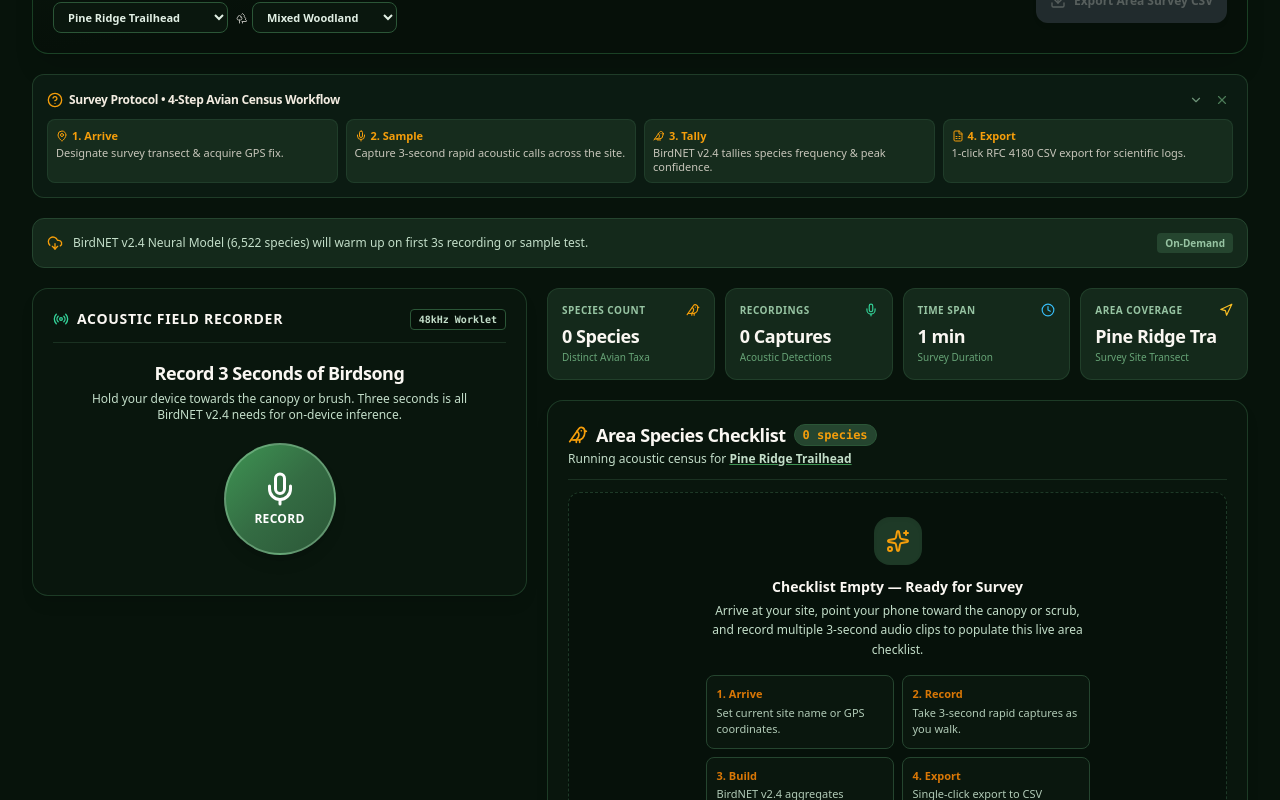
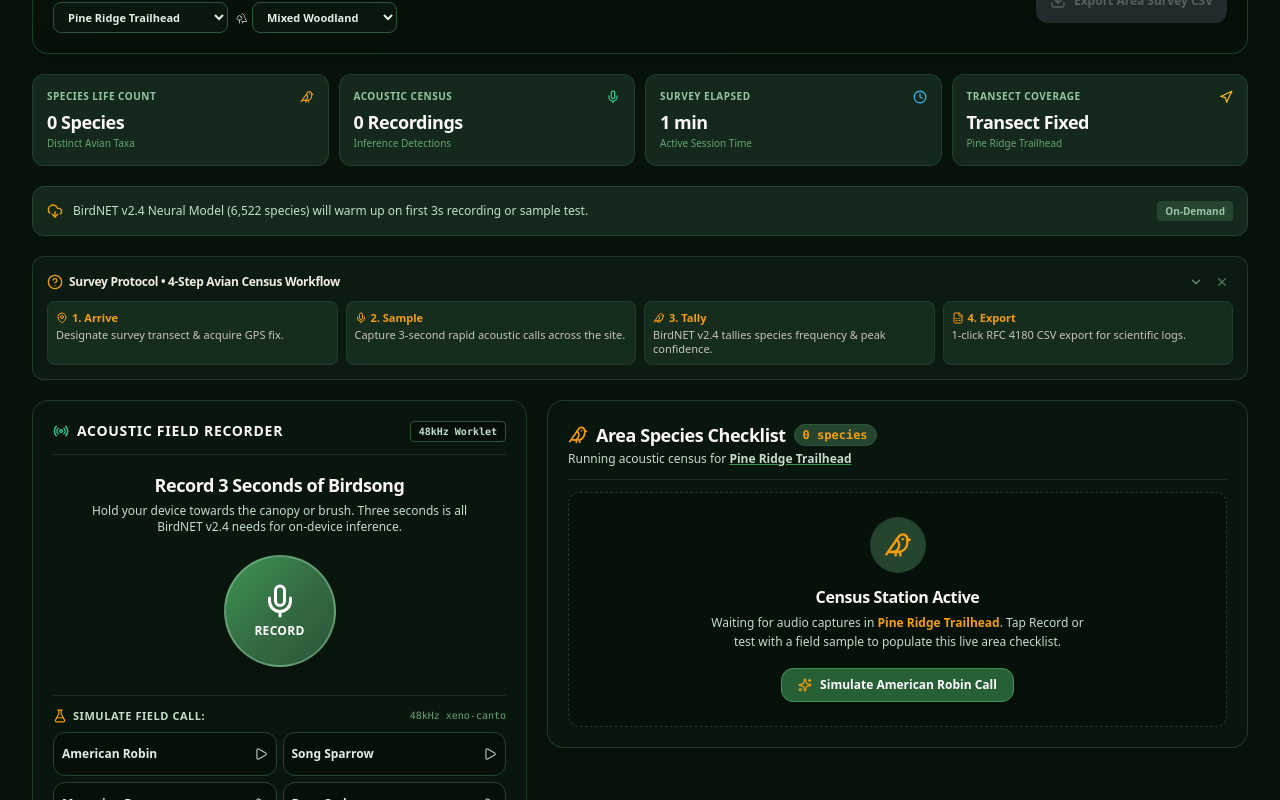
Before and after one commit to Sourabh-Kumar04/TrailWhistle, a React (Vite) app: page / in a window 1280 px wide. Shown: the part 260-1060 px from the top of the page. Built offline with nearby package versions, Linux system fonts and the light colour scheme.

Commit message:
feat(cycle-2): streamline first 30s survey hierarchy, embed quick field test pills, and elevate census metrics

```diff
--- a/src/App.tsx
+++ b/src/App.tsx
@@ -13,7 +13,7 @@
 import { RecordingTimeline } from './components/RecordingTimeline';
 import { PredictionResult, JournalEntry, SurveySession, SurveyRecordingEvent } from './types/journal';
 import { ModelProgressInfo } from './types/model';
-import { SampleAudioItem } from './data/sampleAudio';
+import { SampleAudioItem, SAMPLE_AUDIO_LIST } from './data/sampleAudio';
 import { loadAudioFromUrl } from './services/audio';
 import { classifyBirdAudio, resetClassifierCache } from './services/classifier';
 import {
@@ -271,24 +271,36 @@
               isSunlightMode={isSunlightMode}
             />
 
-            {/* Compact 4-Step Survey Workflow Onboarding Hint */}
-            <SurveyOnboardingHint isSunlightMode={isSunlightMode} />
+            {/* Prominent Survey Stats Bar (Full-Width Overview) */}
+            <SurveyStatsBar
+              speciesCount={surveyChecklist.length}
+              totalRecordings={currentSurveyRecordingsCount}
+              startTime={activeSurvey.startTime}
+              location={activeSurvey.location}
+              locationName={activeSurvey.locationName}
+              isSunlightMode={isSunlightMode}
+            />
 
-            {/* Model Download & Cache Banner */}
+            {/* Model Download Banner (Only expands during download/ready/error) */}
             <ModelDownloadBanner
               progressInfo={modelProgress}
               onRetry={handleRetryModel}
               isSunlightMode={isSunlightMode}
             />
 
+            {/* Compact 4-Step Survey Workflow Guide */}
+            <SurveyOnboardingHint isSunlightMode={isSunlightMode} />
+
             {/* Two-Column Side-by-Side Survey Layout on Desktop/Tablet */}
             <div className="grid grid-cols-1 lg:grid-cols-12 gap-5 items-start">
-              {/* Left Column: Acoustic Field Recorder & Latest Inference */}
+              {/* Left Column: Acoustic Field Recorder (with Quick Test Pills) & Latest Inference */}
               <div className="lg:col-span-5 space-y-4">
                 <AudioRecorder
                   onAudioCaptured={handleAudioCaptured}
                   isProcessing={isProcessing}
                   isSunlightMode={isSunlightMode}
+                  onSelectSample={handleSelectSample}
+                  selectedSample={selectedSample}
                 />
 
                 {predictions && (
@@ -301,21 +313,13 @@
                 )}
               </div>
 
-              {/* Right Column: Survey Stats, Live Species Checklist & Timeline */}
+              {/* Right Column: Live Species Checklist & Timeline */}
               <div className="lg:col-span-7 space-y-4">
-                <SurveyStatsBar
-                  speciesCount={surveyChecklist.length}
-                  totalRecordings={currentSurveyRecordingsCount}
-                  startTime={activeSurvey.startTime}
-                  location={activeSurvey.location}
-                  locationName={activeSurvey.locationName}
-                  isSunlightMode={isSunlightMode}
-                />
-
                 <AreaSpeciesChecklist
                   checklist={surveyChecklist}
                   locationName={activeSurvey.locationName}
                   isSunlightMode={isSunlightMode}
+                  onRunSampleDemo={() => handleSelectSample(SAMPLE_AUDIO_LIST[0])}
                 />
 
                 <RecordingTimeline
--- a/src/components/AreaSpeciesChecklist.tsx
+++ b/src/components/AreaSpeciesChecklist.tsx
@@ -6,12 +6,14 @@
   checklist: SurveyChecklistItem[];
   locationName: string;
   isSunlightMode: boolean;
+  onRunSampleDemo?: () => void;
 }
 
 export const AreaSpeciesChecklist: React.FC<AreaSpeciesChecklistProps> = ({
   checklist,
   locationName,
   isSunlightMode,
+  onRunSampleDemo,
 }) => {
   const [searchQuery, setSearchQuery] = useState('');
 
@@ -67,59 +69,38 @@
 
       {/* Checklist Content */}
       {checklist.length === 0 ? (
-        <div className={`flex-1 flex flex-col items-center justify-center p-6 text-center rounded-xl border border-dashed ${
+        <div className={`flex-1 flex flex-col items-center justify-center p-6 text-center rounded-xl border border-dashed my-auto ${
           isSunlightMode ? 'bg-neutral-50 border-2 border-black' : 'bg-canopy-950/60 border-forest-800/80'
         }`}>
-          <div className={`w-12 h-12 rounded-2xl flex items-center justify-center mb-3 shadow-inner ${
-            isSunlightMode ? 'bg-black text-white' : 'bg-forest-800/80 text-feather-yellow'
-          }`}>
-            <Sparkles className="w-6 h-6" />
+          <div className="relative mb-3 flex items-center justify-center">
+            <div className={`w-14 h-14 rounded-full flex items-center justify-center shadow-inner ${
+              isSunlightMode ? 'bg-black text-white' : 'bg-forest-800 text-feather-yellow'
+            }`}>
+              <Bird className="w-7 h-7" />
+            </div>
+            <div className="absolute inset-0 rounded-full border border-feather-accent/40 animate-ping opacity-40 pointer-events-none" />
           </div>
-          <h3 className="font-bold text-sm mb-1">Checklist Empty — Ready for Survey</h3>
+          <h3 className="font-black text-base mb-1 tracking-tight">Census Station Active</h3>
           <p className={`text-xs max-w-sm mb-4 leading-relaxed ${
             isSunlightMode ? 'text-black font-medium' : 'text-forest-200'
           }`}>
-            Arrive at your site, point your phone toward the canopy or scrub, and record multiple 3-second audio clips to populate this live area checklist.
+            Waiting for audio captures in <strong className="text-feather-yellow">{locationName}</strong>. Tap Record or test with a field sample to populate this live area checklist.
           </p>
 
-          {/* 4-Step Field Workflow Infographic */}
-          <div className="grid grid-cols-2 gap-2 text-left w-full max-w-sm">
-            <div className={`p-2.5 rounded-lg border text-[11px] ${
-              isSunlightMode ? 'bg-white border-2 border-black text-black' : 'bg-canopy-900 border-forest-800 text-forest-200'
-            }`}>
-              <div className="font-bold text-feather-accent mb-0.5 flex items-center gap-1">
-                <span>1. Arrive</span>
-              </div>
-              <div className="opacity-90">Set current site name or GPS coordinates.</div>
-            </div>
-
-            <div className={`p-2.5 rounded-lg border text-[11px] ${
-              isSunlightMode ? 'bg-white border-2 border-black text-black' : 'bg-canopy-900 border-forest-800 text-forest-200'
-            }`}>
-              <div className="font-bold text-feather-accent mb-0.5 flex items-center gap-1">
-                <span>2. Record</span>
-              </div>
-              <div className="opacity-90">Take 3-second rapid captures as you walk.</div>
-            </div>
-
-            <div className={`p-2.5 rounded-lg border text-[11px] ${
-              isSunlightMode ? 'bg-white border-2 border-black text-black' : 'bg-canopy-900 border-forest-800 text-forest-200'
-            }`}>
-              <div className="font-bold text-feather-accent mb-0.5 flex items-center gap-1">
-                <span>3. Build</span>
-              </div>
-              <div className="opacity-90">BirdNET v2.4 aggregates distinct species.</div>
-            </div>
-
-            <div className={`p-2.5 rounded-lg border text-[11px] ${
-              isSunlightMode ? 'bg-white border-2 border-black text-black' : 'bg-canopy-900 border-forest-800 text-forest-200'
-            }`}>
-              <div className="font-bold text-feather-accent mb-0.5 flex items-center gap-1">
-                <span>4. Export</span>
-              </div>
-              <div className="opacity-90">Single-click export to CSV survey file.</div>
-            </div>
-          </div>
+          {onRunSampleDemo && (
+            <button
+              type="button"
+              onClick={onRunSampleDemo}
+              className={`py-2 px-4 rounded-xl text-xs font-bold flex items-center gap-2 shadow-md transition-all active:scale-95 ${
+                isSunlightMode
+                  ? 'bg-black text-white hover:bg-neutral-800 border-2 border-black font-extrabold'
+                  : 'bg-moss-700 hover:bg-moss-600 text-white border border-moss-500'
+              }`}
+            >
+              <Sparkles className="w-3.5 h-3.5 text-feather-yellow" />
+              <span>Simulate American Robin Call</span>
+            </button>
+          )}
         </div>
       ) : (
         <div className="space-y-2.5 overflow-y-auto max-h-[460px] pr-1">
--- a/src/components/AudioRecorder.tsx
+++ b/src/components/AudioRecorder.tsx
@@ -1,17 +1,22 @@
 import React, { useState, useRef, useEffect } from 'react';
-import { Mic, Square, Play, Sparkles, Volume2, AlertCircle, Radio } from 'lucide-react';
+import { Mic, Square, Play, Sparkles, Volume2, AlertCircle, Radio, FlaskConical } from 'lucide-react';
 import { recordMicAudio } from '../services/audio';
+import { SAMPLE_AUDIO_LIST, SampleAudioItem } from '../data/sampleAudio';
 
 interface AudioRecorderProps {
   onAudioCaptured: (audioData: Float32Array, wavBlob: Blob, source: 'live_mic' | 'sample_audio') => void;
   isProcessing: boolean;
   isSunlightMode: boolean;
+  onSelectSample?: (sample: SampleAudioItem) => void;
+  selectedSample?: SampleAudioItem | null;
 }
 
 export const AudioRecorder: React.FC<AudioRecorderProps> = ({
   onAudioCaptured,
   isProcessing,
   isSunlightMode,
+  onSelectSample,
+  selectedSample,
 }) => {
   const [isRecording, setIsRecording] = useState(false);
   const [countdown, setCountdown] = useState(3.0);
@@ -215,6 +220,54 @@
             <span>{errorMessage}</span>
           </div>
         )}
+
+        {/* Quick Field Test Simulator for Immediate 30s Discovery */}
+        {onSelectSample && (
+          <div className={`w-full pt-3 mt-2 border-t ${
+            isSunlightMode ? 'border-neutral-900' : 'border-forest-800/60'
+          }`}>
+            <div className="flex items-center justify-between mb-2">
+              <span className={`text-[11px] font-bold uppercase tracking-wider flex items-center gap-1.5 ${
+                isSunlightMode ? 'text-black font-extrabold' : 'text-forest-200'
+              }`}>
+                <FlaskConical className="w-3.5 h-3.5 text-feather-yellow" />
+                <span>Simulate Field Call:</span>
+              </span>
+              <span className={`text-[10px] font-mono ${
+                isSunlightMode ? 'text-black font-bold' : 'text-forest-400'
+              }`}>
+                48kHz xeno-canto
+              </span>
+            </div>
+
+            <div className="grid grid-cols-2 gap-1.5 w-full">
+              {SAMPLE_AUDIO_LIST.map((sample) => {
+                const isSelected = selectedSample?.id === sample.id;
+                return (
+                  <button
+                    key={sample.id}
+                    type="button"
+                    onClick={() => onSelectSample(sample)}
+                    disabled={isRecording || isProcessing}
+                    className={`p-2 rounded-xl text-left text-xs font-semibold flex items-center justify-between transition-all min-h-[44px] ${
+                      isSelected
+                        ? isSunlightMode
+                          ? 'bg-black text-white font-extrabold ring-2 ring-black'
+                          : 'bg-moss-700 text-white border border-moss-400 shadow-sm'
+                        : isSunlightMode
+                          ? 'bg-neutral-100 border-2 border-black hover:bg-neutral-200 text-black font-bold'
+                          : 'bg-canopy-950/90 border border-forest-800 hover:border-forest-600 text-forest-100 hover:text-white'
+                    }`}
+                    title={`Run on-device BirdNET inference on ${sample.speciesName}`}
+                  >
+                    <span className="truncate pr-1">{sample.speciesName}</span>
+                    <Play className="w-3.5 h-3.5 shrink-0 opacity-80" />
+                  </button>
+                );
+              })}
+            </div>
+          </div>
+        )}
       </div>
     </div>
   );
--- a/src/components/SurveyStatsBar.tsx
+++ b/src/components/SurveyStatsBar.tsx
@@ -24,33 +24,33 @@
 
   const stats = [
     {
-      label: 'Species Count',
-      value: `${speciesCount} ${speciesCount === 1 ? 'Species' : 'Species'}`,
+      label: 'Species Life Count',
+      value: `${speciesCount} ${speciesCount === 1 ? 'Taxon' : 'Species'}`,
       subtext: 'Distinct Avian Taxa',
       icon: Bird,
       highlight: speciesCount > 0,
       accent: 'text-feather-yellow',
     },
     {
-      label: 'Recordings',
-      value: `${totalRecordings} ${totalRecordings === 1 ? 'Capture' : 'Captures'}`,
-      subtext: 'Acoustic Detections',
+      label: 'Acoustic Census',
+      value: `${totalRecordings} ${totalRecordings === 1 ? 'Recording' : 'Recordings'}`,
+      subtext: 'Inference Detections',
       icon: Mic,
       highlight: totalRecordings > 0,
       accent: 'text-emerald-400',
     },
     {
-      label: 'Time Span',
+      label: 'Survey Elapsed',
       value: `${elapsedMinutes} min`,
-      subtext: 'Survey Duration',
+      subtext: 'Active Session Time',
       icon: Clock,
       highlight: true,
       accent: 'text-sky-400',
     },
     {
-      label: 'Area Coverage',
-      value: location ? `±${location.accuracy || 10}m GPS` : locationName.slice(0, 14),
-      subtext: location ? 'Offline Coordinates' : 'Survey Site Transect',
+      label: 'Transect Coverage',
+      value: location ? `±${location.accuracy || 10}m GPS` : 'Transect Fixed',
+      subtext: location ? 'Satellite Position Fix' : locationName,
       icon: location ? CheckCircle2 : Navigation,
       highlight: !!location,
       accent: 'text-amber-400',
```
Also changed, not shown: 1 other file (tests, documents, lock files or other folders).
